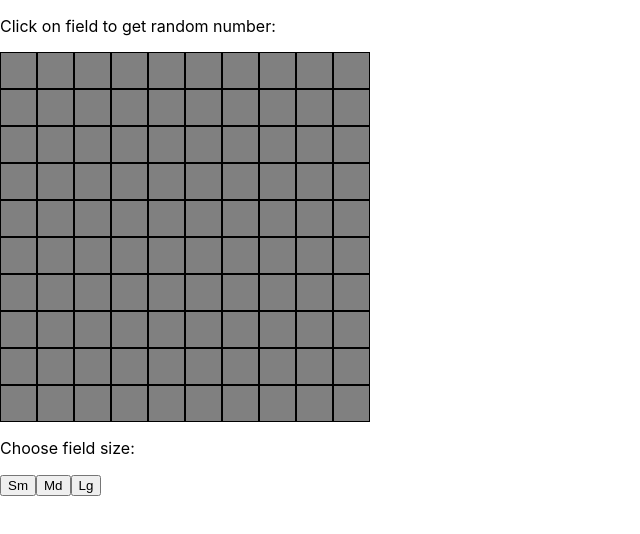
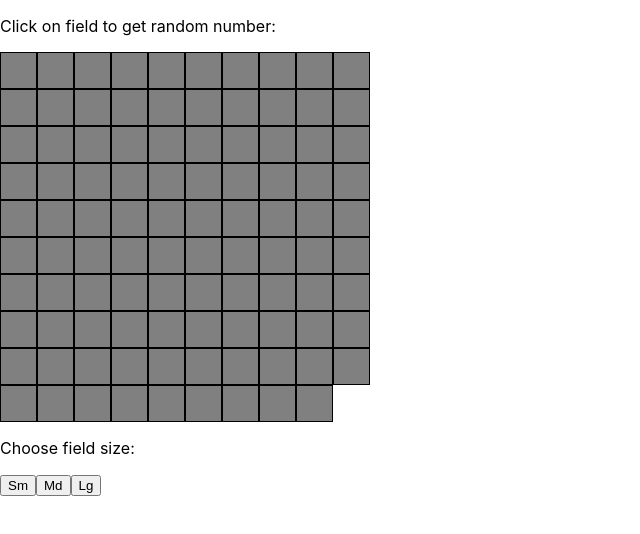
Before and after one commit to bozonja/react-square-grid, a React (Create React App) app: page / in a window 1280 px wide. Shown: the top 534 px of the page, without its empty margins (0-640 px from the left). Built offline with nearby package versions, Linux system fonts and the light colour scheme.

Commit message:
remove last item

```diff
--- a/src/App.tsx
+++ b/src/App.tsx
@@ -38,17 +38,22 @@ function App() {
     <div>
       <p>Click on field to get random number:</p>
       <div className="grid">
-        {cols.map((_, i) => (
+        {cols.map((_, i) => {
+          return (
             <div key={i}>
-            {rows.map((_, i) => (
+              {rows.map((_, j) => {
+                console.log(j);
+                return i === 9 && j === 9 ? null : (
                   <Rows
-                key={i}
+                    key={j}
                     size={size.md}
                     numberOfColsAndRows={numberOfColsAndRows}
                   />
-            ))}
+                );
+              })}
             </div>
-        ))}
+          );
+        })}
       </div>
       {/* //TODO: change sizes by cliking buttons */}
       <p>Choose field size:</p>
```
Lines whose indentation alone changed are shown as unchanged.
